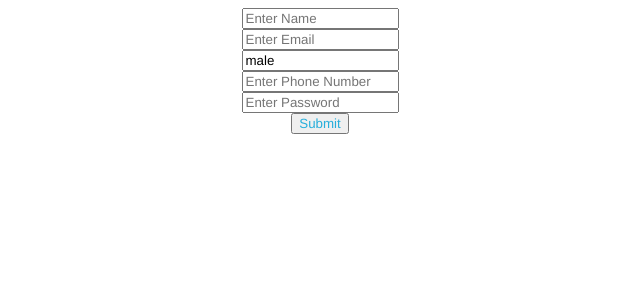
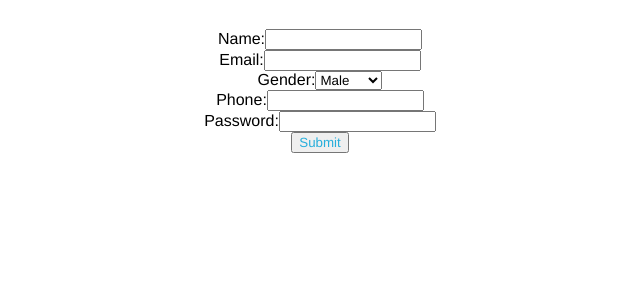
Before and after one commit to siddharthgupta94/React-Assignments-Set-2---Signup-Form, a React app: page / in a window 1280 px wide. Shown: the top 300 px of the page, without its empty margins (320-960 px from the left). Built offline with nearby package versions, Linux system fonts and the light colour scheme.

Commit message:
Add error state to form

```diff
--- a/src/components/App.js
+++ b/src/components/App.js
@@ -1,144 +1,12 @@
 import React, { Component, useState } from "react";
+import Form from "./Form";
+
 import "../styles/App.css";
 
 const App = () => {
-  const [errorMessage, setErrorMessage] = useState("");
-  const [welcomeMessage, setWelcomeMessage] = useState("");
-  const [name, setName] = useState("");
-  const [email, setEmail] = useState("");
-  const [gender, setGender] = useState("male");
-  const [phoneNumber, setPhoneNumber] = useState("");
-  const [password, setPassword] = useState("");
-
-  const handleName = (evt) => {
-    setName(evt.target.value);
-  };
-
-  const handleEmail = (evt) => {
-    setEmail(evt.target.value);
-  };
-
-  const handleGender = (evt) => {
-    setGender(evt.target.value);
-  };
-
-  const handlePhoneNumber = (evt) => {
-    setPhoneNumber(evt.target.value);
-  };
-
-  const handlePassword = (evt) => {
-    setPassword(evt.target.value);
-  };
-
-  const isNameValid = (nameValue) => {
-    const regex = /^[a-zA-Z0-9 ]*$/;
-    return regex.test(nameValue);
-  };
-
-  const isEmailValid = (emailValue) => {
-    return emailValue.includes("@");
-  };
-
-  const isGenderValid = (genderValue) => {
-    return (
-      genderValue === "male" ||
-      genderValue === "female" ||
-      genderValue === "others"
-    );
-  };
-
-  const isPhoneNumberValid = (phoneNumberVal) => {
-    const regex = /^\d+$/;
-    return regex.test(phoneNumberVal);
-  };
-
-  const isPasswordValid = (passwordVal) => {
-    return passwordVal.length >= 6;
-  };
-
-  const handleSubmit = (evt) => {
-    evt.preventDefault();
-    setWelcomeMessage("");
-    if (!name || !email || !gender || !phoneNumber || !password) {
-      setErrorMessage("All fields are mandatory");
-      return;
-    } else if (!isNameValid(name)) {
-      setErrorMessage("Name is not alphanumeric");
-      return;
-    } else if (!isEmailValid(email)) {
-      setErrorMessage("Email must contain @");
-      return;
-    } else if (!isGenderValid(gender)) {
-      setErrorMessage("Please identify as male, female or others");
-      return;
-    } else if (!isPhoneNumberValid(phoneNumber)) {
-      setErrorMessage("Phone Number must contain only numbers");
-      return;
-    } else if (!isPasswordValid(password)) {
-      setErrorMessage("Password must contain atleast 6 letters");
-      return;
-    } else {
-      setErrorMessage("");
-    }
-
-    const userName = email.split("@")[0];
-    setWelcomeMessage(`Hello ${userName}`);
-  };
   return (
     <div id="main">
-      <div>
-        <input
-          placeholder="Enter Name"
-          data-testid="name"
-          value={name}
-          onChange={handleName}
-        />
-      </div>
-
-      <div>
-        <input
-          placeholder="Enter Email"
-          data-testid="email"
-          value={email}
-          onChange={handleEmail}
-        />
-      </div>
-
-      <div>
-        <input
-          placeholder="Enter Gender"
-          data-testid="gender"
-          value={gender}
-          onChange={handleGender}
-        />
-      </div>
-
-      <div>
-        <input
-          placeholder="Enter Phone Number"
-          data-testid="phoneNumber"
-          value={phoneNumber}
-          onChange={handlePhoneNumber}
-        />
-      </div>
-
-      <div>
-        <input
-          placeholder="Enter Password"
-          data-testid="password"
-          value={password}
-          onChange={handlePassword}
-          type="password"
-        />
-      </div>
-
-      <div>{errorMessage}</div>
-      <div>
-        <button data-testid="submit" onClick={handleSubmit}>
-          Submit
-        </button>
-      </div>
-      <div>{welcomeMessage}</div>
+      <Form />
     </div>
   );
 };
--- a/src/components/Form.js
+++ b/src/components/Form.js
@@ -57,6 +57,7 @@ const Form = () => {
 
   const handleSubmit = (e) => {
     e.preventDefault();
+    setMessage(null);
     if (isEmpty()) {
       setError("All fields are mandatory");
     } else if (!isAlphaNumeric()) {
@@ -77,7 +78,8 @@ const Form = () => {
 
   return (
     <div>
-      <h1>{error ? error : message}</h1>
+      <h1>{error && error}</h1>
+      <h1>{message && message}</h1>
       <form onSubmit={handleSubmit}>
         <label>
           Name:
```
